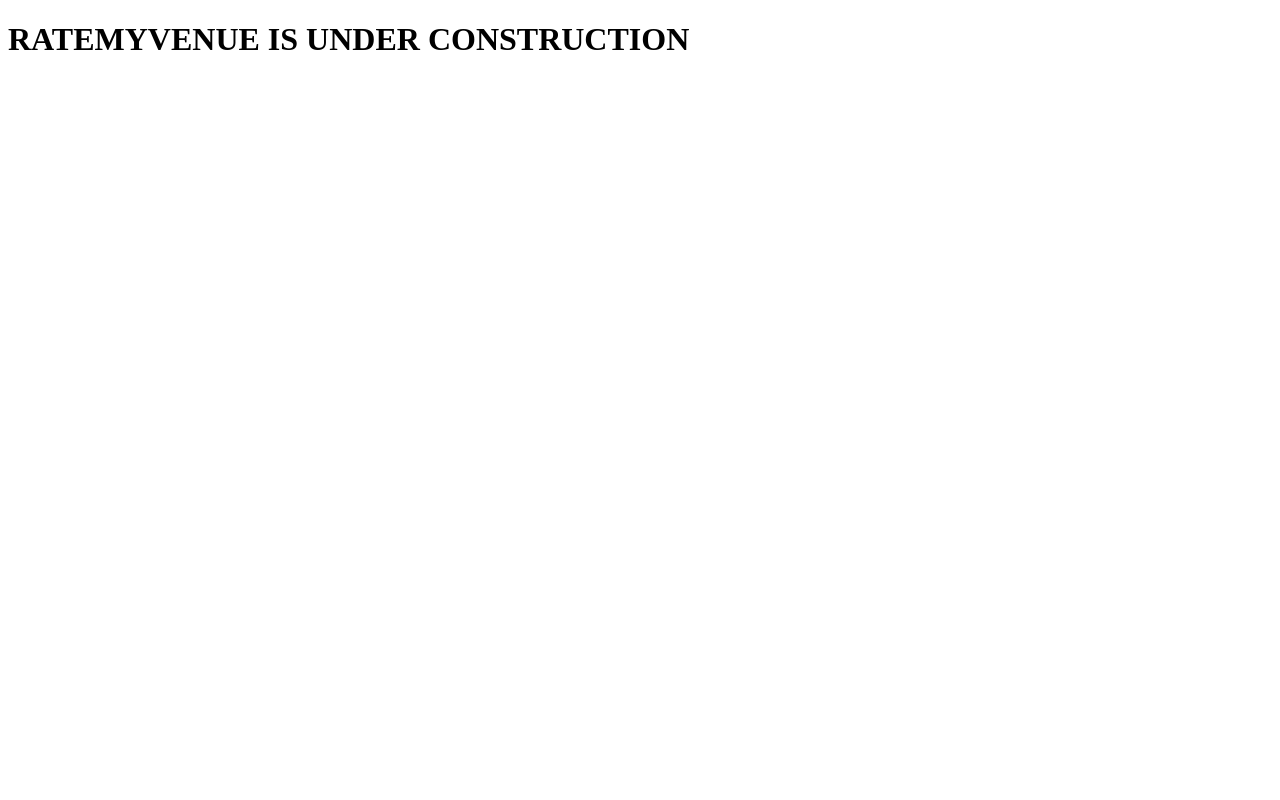
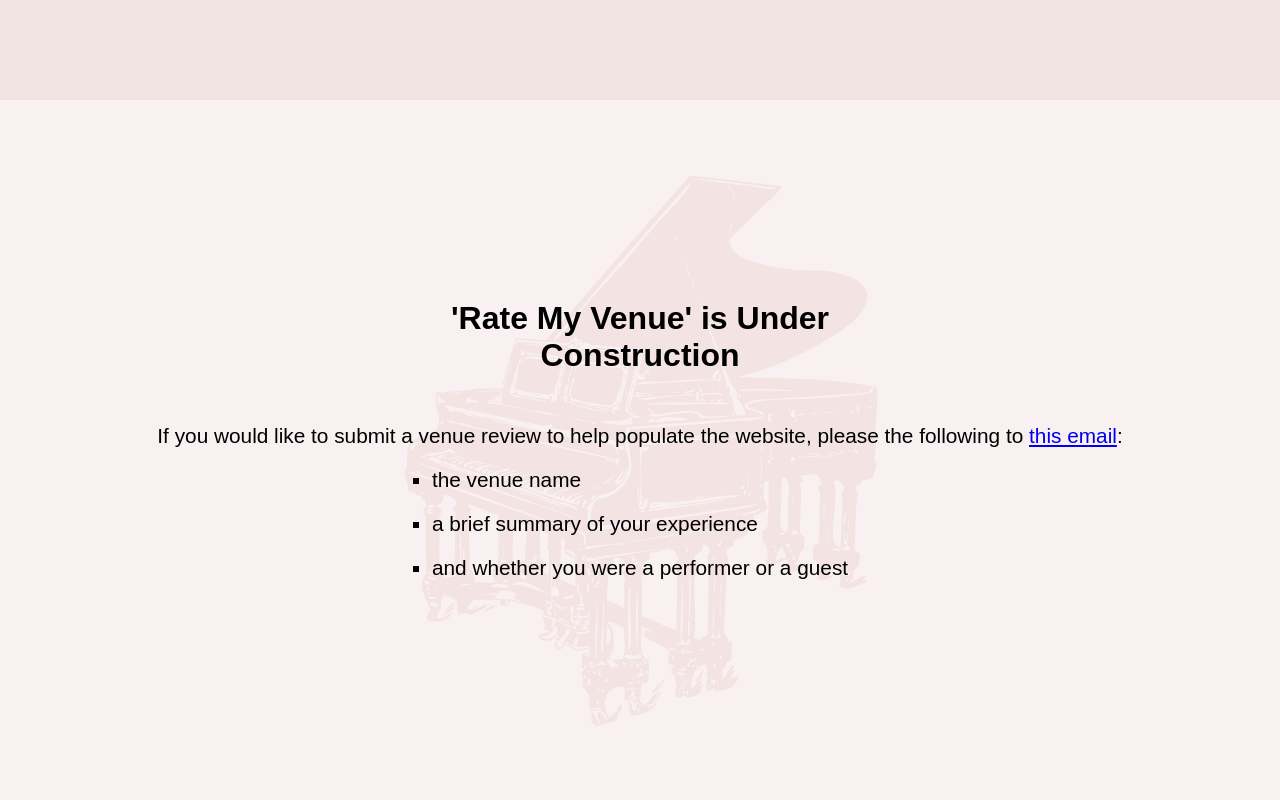
Before and after one commit to domzalex/rate-my-venue-atl-temp, a PHP site: page / in a window 1280 px wide. Run offline with PHP 8.4, Linux system fonts and the light colour scheme.

Commit message:
landing page

```diff
--- a/index.php
+++ b/index.php
@@ -4,9 +4,25 @@
     <meta charset="UTF-8">
     <meta http-equiv="X-UA-Compatible" content="IE=edge">
     <meta name="viewport" content="width=device-width, initial-scale=1.0">
+    <link rel="stylesheet" href="styles.css">
     <title>Rate My Venue ATL</title>
 </head>
 <body>
-    <h1>RATEMYVENUE IS UNDER CONSTRUCTION</h1>
+    <nav>
+
+    </nav>
+    <div class="main-container">
+        <h1>'Rate My Venue' is Under Construction</h1>
+        <p>If you would like to submit a venue review to help populate the website, please the following to <a href="mailto:admin@theculdesac.club">this email</a>: <ul>
+            <li>the venue name</li>
+            <li>a brief summary of your experience</li>
+            <li>and whether you were a performer or a guest</li>
+        </ul></p>
+        <!-- <form action="">
+            <input type="search" name="" id="" placeholder="Type in a venue name...">
+            <input type="submit" value="Submit">
+        </form>-->
+        <img src="img/johnny_automatic_piano.svg" alt="">
+    </div>
 </body>
 </html>
--- /dev/null
+++ b/styles.css
@@ -0,0 +1,50 @@
+*, *::before, *::after {
+    padding: 0;
+    margin: 0;
+    box-sizing: border-box;
+}
+
+body {
+    background-color: #f9f1f1;
+    height: 100vh;
+}
+
+nav {
+    height: 100px;
+    background-color: rgb(242,227,227);
+}
+
+.main-container {
+    height: calc(100vh - 100px);
+    display: flex;
+    flex-direction: column;
+    justify-content: center;
+    align-items: center;
+}
+
+h1 {
+    font-size: 2rem;
+    font-family: Arial, Helvetica, sans-serif;
+    width: 400px;
+    text-align: center;
+    margin-bottom: 50px;
+}
+
+ul, p {
+    margin: 0px 25px;
+    list-style: square;
+    font-size: 1.3rem;
+    font-family: Arial, Helvetica, sans-serif;
+}
+
+li {
+    margin: 20px;
+}
+
+img {
+    position: absolute;
+    width: 70%;
+    height: 70%;
+    z-index: -1;
+    mix-blend-mode: overlay;
+}
```
Also changed, not shown: img/johnny_automatic_piano.svg (added), 2 other files.
